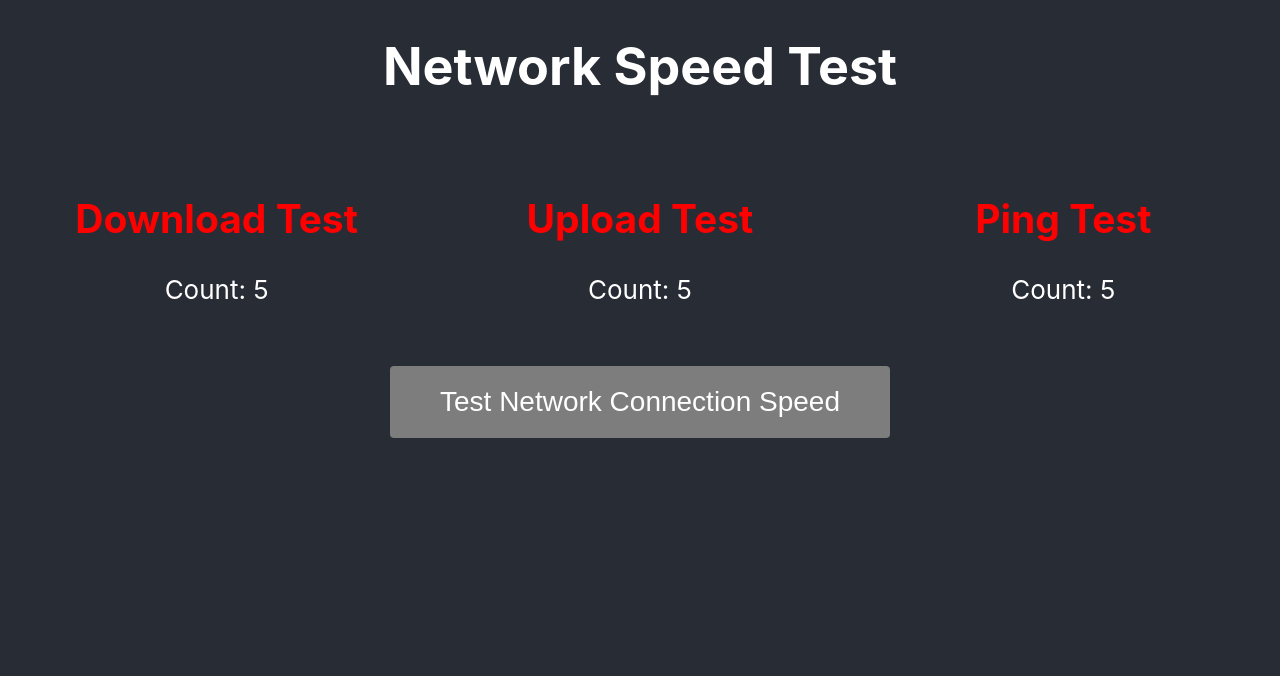
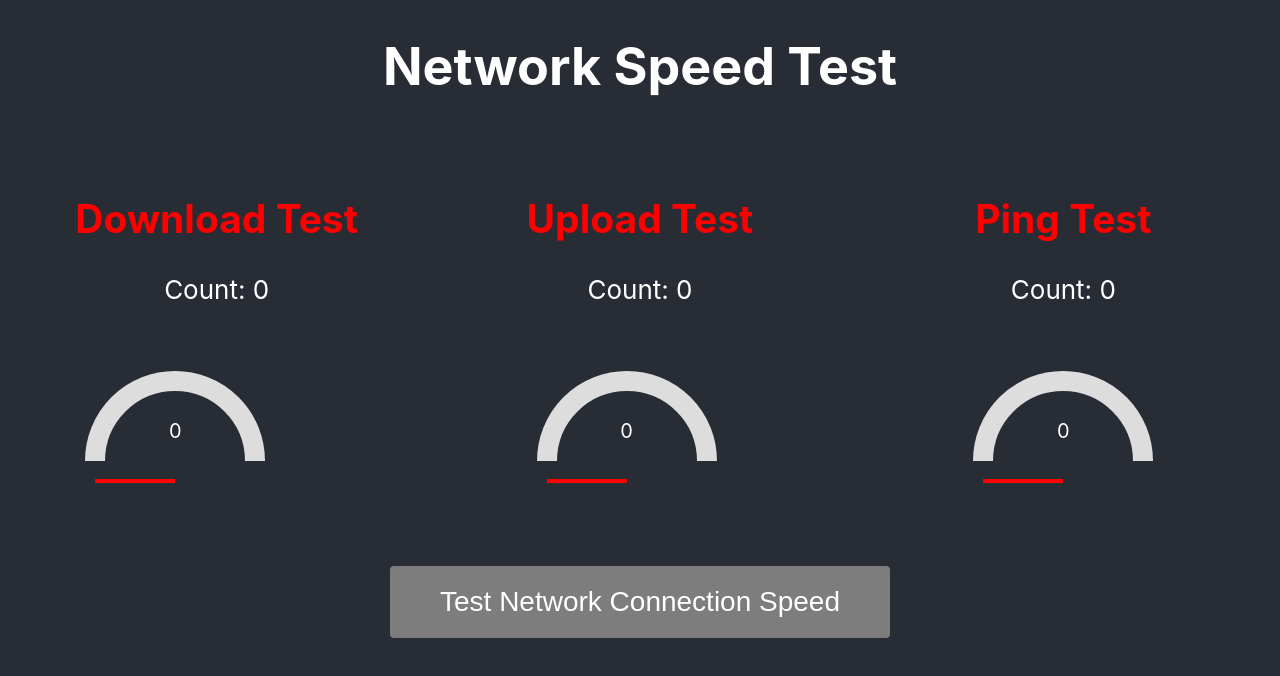
Before and after one commit to KieronRoberts/NetworkSpeedTest, a React (Create React App) app in the folder network_speed_test/: page / in a window 1280 px wide. Shown: the top 676 px of the page. Built offline with nearby package versions, Linux system fonts and the light colour scheme.

Commit message:
"Speedometers" added.
"Speedometers" have been added under each of the test, however the download test in and the upload test are not centred correctly in their grid.

```diff
--- a/network_speed_test/src/App.css
+++ b/network_speed_test/src/App.css
@@ -51,7 +51,18 @@ body{
 .grid-item {
   padding: 20px;
   text-align: center;
+  justify-content: center;
+  display: flex;
 }
+
+.Speedometer {
+  display: flex;
+  justify-content: center;
+  align-items: center;
+  width: 250px;
+  height: 250px;
+}
+
 
 .button {
   display: inline-block;
@@ -104,3 +115,11 @@ body{
 .incomplete {
   color: red; /* Color when test is in progress */
 }
+
+.Speedometer {
+  display: flex;
+  justify-content: center;
+  align-items: center;
+  width: 200px;
+  height: 200px;
+}
--- a/network_speed_test/src/App.js
+++ b/network_speed_test/src/App.js
@@ -1,13 +1,15 @@
 import React, { useState, useEffect } from 'react';
 import './App.css';
+import Speedometer from './Speedo'; // Import Speedometer component
 
 function App() {
   const [count, setCount] = useState(0);
   const [completed, setCompleted] = useState(false);
+  const [isTesting, setIsTesting] = useState(false); // New state to control test
 
   useEffect(() => {
     let interval;
-  if (count < 10 && !completed) {
+    if (isTesting && count < 10 && !completed) {
       interval = setInterval(() => {
         setCount(prevCount => {
           if (prevCount < 9) {
@@ -21,11 +23,12 @@ useEffect(() => {
       }, 1000); // Increment every 1 second
     }
     return () => clearInterval(interval); // Cleanup interval on component unmount
-}, [count, completed]);
+  }, [count, completed, isTesting]);
 
   const startTest = () => {
     setCount(0); // Reset count
     setCompleted(false); // Reset completion status
+    setIsTesting(true); // Start the test
   };
 
   const statusClass = completed ? 'completed' : 'incomplete';
@@ -42,14 +45,11 @@ const statusClass = completed ? 'completed' : 'incomplete';
               <h2 className={`count ${statusClass}`}>Download Test</h2>
               <div className="Download_Result">
                 <div className="Test-Status">
-                <p className="Test_Counter">
-                  Count: {count}
-                  </p>
-                {
-                completed && <p>
-                  Test complete
-                  </p>
-                  }
+                  <p className="Test_Counter">Count: {count}</p>
+                  {completed && <p>Test complete</p>}
+                </div>
+                <div className="Speedometer">
+                  <Speedometer value={count} /> {/* Add Speedometer component */}
                 </div>
               </div>
             </div>
@@ -59,14 +59,11 @@ const statusClass = completed ? 'completed' : 'incomplete';
               <h2 className={`count ${statusClass}`}>Upload Test</h2>
               <div className="Upload_Result">
                 <div className="Test-Status">
-                <p className="Test_Counter">
-                  Count: {count}
-                  </p>
-                {
-                completed && <p>
-                  Test complete
-                  </p>
-                  }
+                  <p className="Test_Counter">Count: {count}</p>
+                  {completed && <p>Test complete</p>}
+                </div>
+                <div className="Speedometer">
+                  <Speedometer value={count} /> {/* Add Speedometer component */}
                 </div>
               </div>
             </div>
@@ -76,24 +73,19 @@ const statusClass = completed ? 'completed' : 'incomplete';
               <h2 className={`count ${statusClass}`}>Ping Test</h2>
               <div className="Upload_Result">
                 <div className="Test-Status">
-                <p className="Test_Counter">
-                  Count: {count}
-                  </p>
-                {
-                completed && <p>
-                  Test complete
-                  </p>
-                  }
+                  <p className="Test_Counter">Count: {count}</p>
+                  {completed && <p>Test complete</p>}
+                </div>
+                <div className="Speedometer">
+                  <Speedometer value={count} /> {/* Add Speedometer component */}
                 </div>
               </div>
             </div>
           </div>
         </div>
         <div className="button-container">
-          <button className="button" style={{verticalAlign: 'middle'}} onClick={startTest}>
-            <span>
-              Test Network Connection Speed
-            </span>
+          <button className="button" style={{ verticalAlign: 'middle' }} onClick={startTest}>
+            <span>Test Network Connection Speed</span>
           </button>
         </div>
       </main>
--- /dev/null
+++ b/network_speed_test/src/Speedo.css
@@ -0,0 +1,31 @@
+/* Speedometer.css */
+.speedometer {
+    position: relative;
+    width: 200px;
+    height: 200px;
+  }
+
+  .speedometer-svg {
+    width: 100%;
+    height: 100%;
+  }
+
+  .speedometer-arc {
+    fill: none;
+    stroke: #ddd;
+    stroke-width: 10;
+  }
+
+  .speedometer-indicator {
+    stroke: #f00; /* Color of the indicator */
+    stroke-width: 2;
+  }
+
+  .speedometer-label {
+    position: absolute;
+    top: 50%;
+    left: 50%;
+    transform: translate(-50%, -50%);
+    font-size: 20px;
+    text-align: center;
+  }
--- /dev/null
+++ b/network_speed_test/src/Speedo.js
@@ -0,0 +1,36 @@
+// Speedometer.js
+import React from 'react';
+import './Speedo.css'; // For additional styling if needed
+
+const Speedometer = ({ value }) => {
+  // Calculate the angle of the indicator based on the count (0-10)
+  // 0 value starts at 9 o'clock, 10 value ends at 3 o'clock
+  const angle = (value / 10) * 180; // Map count (0-10) to angle (0 to 180 degrees)
+
+  // Calculate the end coordinates of the indicator line
+  const x2 = 50 + 40 * Math.cos(((angle - 180) * Math.PI) / 180); // Adjust for 9 o'clock start
+  const y2 = 50 + 40 * Math.sin(((angle - 180) * Math.PI) / 180); // Adjust for 9 o'clock start
+
+  return (
+    <div className="speedometer">
+      <svg viewBox="0 0 100 50" className="speedometer-svg">
+        <path
+          className="speedometer-arc"
+          d="M10,40 A40,40 0 0,1 90,40"
+        />
+        <line
+          className="speedometer-indicator"
+          x1="50"
+          y1="50"
+          x2={x2}
+          y2={y2}
+        />
+      </svg>
+      <div className="speedometer-label">
+        {value}
+      </div>
+    </div>
+  );
+};
+
+export default Speedometer;
```
Lines whose indentation alone changed are shown as unchanged.
